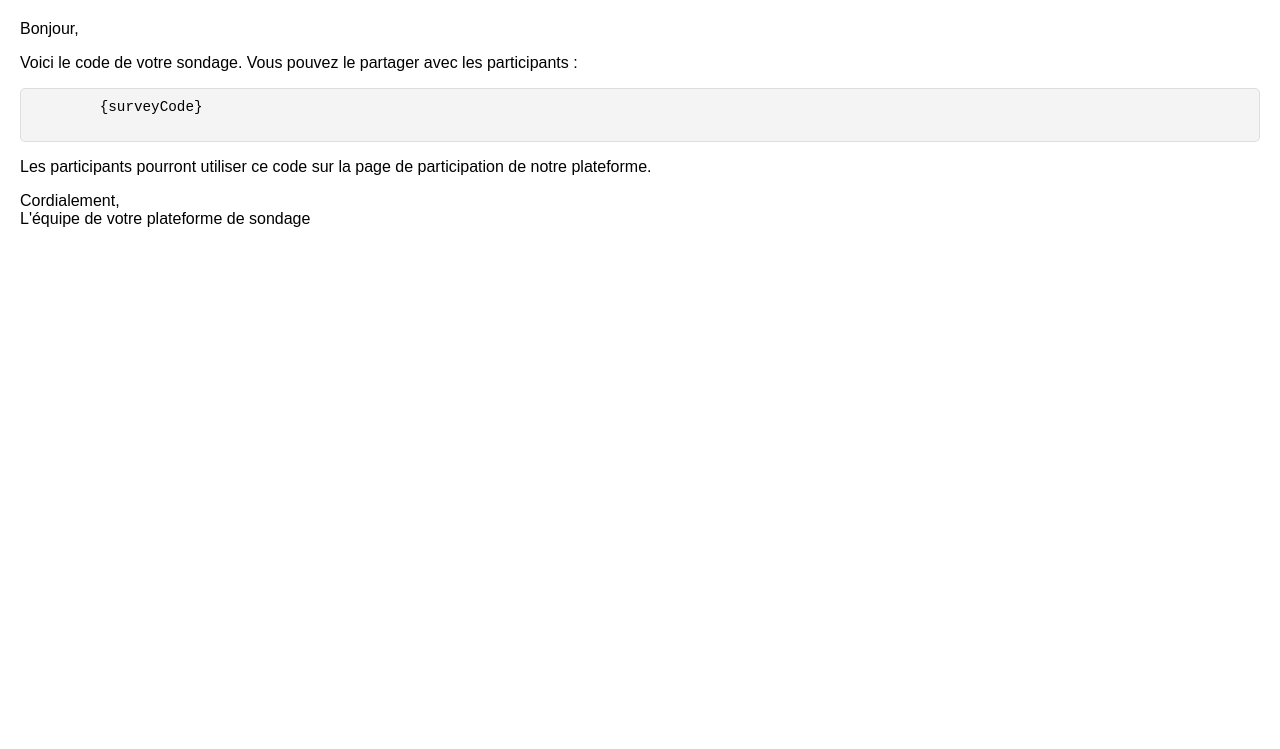
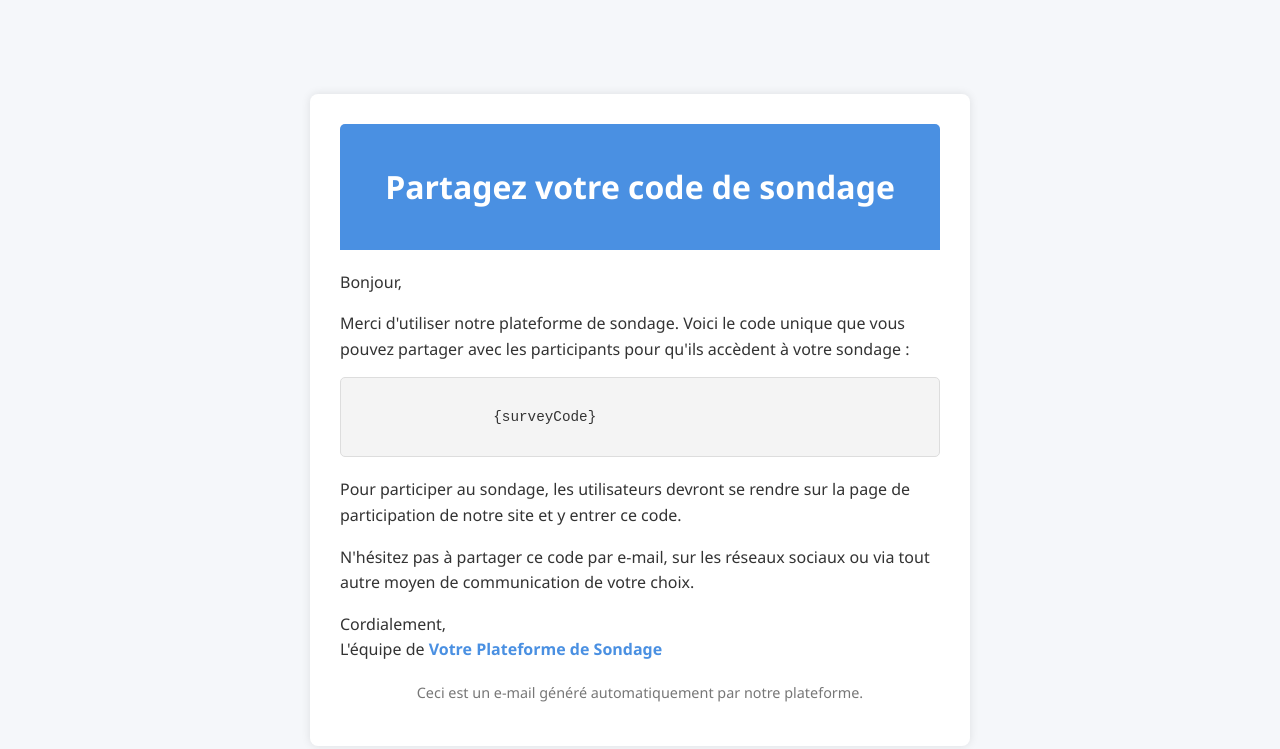
Before and after one commit to Mohamedali171997/sondage, a website: page survey_code_template.html in a window 1280 px wide. Drawn offline with Linux system fonts and the light colour scheme.

Commit message:
rendre l email plus profecionnelle

```diff
--- a/survey_code_template.html
+++ b/survey_code_template.html
@@ -4,14 +4,80 @@
     <meta charset="UTF-8">
     <meta name="viewport" content="width=device-width, initial-scale=1.0">
     <title>Partagez le code de votre sondage</title>
+    <link rel="stylesheet" href="style.css">
+    <style>
+        body {
+            background-color: #f5f7fa; /* Couleur de fond similaire à votre site */
+            color: #333; /* Couleur de texte principale */
+            margin: 0;
+            padding: 20px;
+            font-family: 'Segoe UI', Tahoma, Geneva, Verdana, sans-serif; /* Police de caractères de votre site */
+            display: flex;
+            justify-content: center;
+            align-items: center;
+            min-height: 100vh; /* Pour centrer le contenu sur la page si l'e-mail est affiché dans un navigateur */
+        }
+        .email-container {
+            background-color: #fff;
+            padding: 30px;
+            border-radius: 8px;
+            box-shadow: 0 0 10px rgba(0, 0, 0, 0.1); /* Ombre légère pour la profondeur */
+            width: 100%;
+            max-width: 600px; /* Largeur maximale pour un affichage agréable sur différents écrans */
+        }
+        .email-header {
+            background-color: #4a90e2; /* Couleur de l'en-tête de votre site */
+            color: white;
+            padding: 20px;
+            text-align: center;
+            border-radius: 5px 5px 0 0;
+            margin-bottom: 20px;
+        }
+        .email-body p {
+            line-height: 1.6;
+            margin-bottom: 15px;
+        }
+        .code-container {
+            background-color: #f4f4f4;
+            padding: 15px;
+            border: 1px solid #ddd;
+            border-radius: 5px;
+            font-size: 1.1em;
+            margin-bottom: 20px;
+            white-space: pre-wrap; /* Pour conserver les espaces et les sauts de ligne */
+            font-family: monospace; /* Police à chasse fixe pour le code */
+        }
+        .email-footer {
+            color: #777;
+            font-size: 0.9em;
+            text-align: center;
+            margin-top: 20px;
+        }
+        .platform-link {
+            color: #4a90e2;
+            text-decoration: none;
+            font-weight: bold;
+        }
+    </style>
 </head>
-<body style="font-family: Arial, sans-serif; margin: 20px;">
-    <p>Bonjour,</p>
-    <p>Voici le code de votre sondage. Vous pouvez le partager avec les participants :</p>
-    <pre style="background-color: #f4f4f4; padding: 10px; border: 1px solid #ddd; border-radius: 5px; font-size: 1.1em;">
-        <code>{surveyCode}</code>
-    </pre>
-    <p>Les participants pourront utiliser ce code sur la page de participation de notre plateforme.</p>
-    <p>Cordialement,<br>L'équipe de votre plateforme de sondage</p>
+<body>
+    <div class="email-container">
+        <div class="email-header">
+            <h1>Partagez votre code de sondage</h1>
+        </div>
+        <div class="email-body">
+            <p>Bonjour,</p>
+            <p>Merci d'utiliser notre plateforme de sondage. Voici le code unique que vous pouvez partager avec les participants pour qu'ils accèdent à votre sondage :</p>
+            <div class="code-container">
+                <code>{surveyCode}</code>
+            </div>
+            <p>Pour participer au sondage, les utilisateurs devront se rendre sur la page de participation de notre site et y entrer ce code.</p>
+            <p>N'hésitez pas à partager ce code par e-mail, sur les réseaux sociaux ou via tout autre moyen de communication de votre choix.</p>
+            <p>Cordialement,<br>L'équipe de <a href="#" class="platform-link">Votre Plateforme de Sondage</a></p>
+        </div>
+        <div class="email-footer">
+            <p>Ceci est un e-mail généré automatiquement par notre plateforme.</p>
+        </div>
+    </div>
 </body>
 </html>
```
